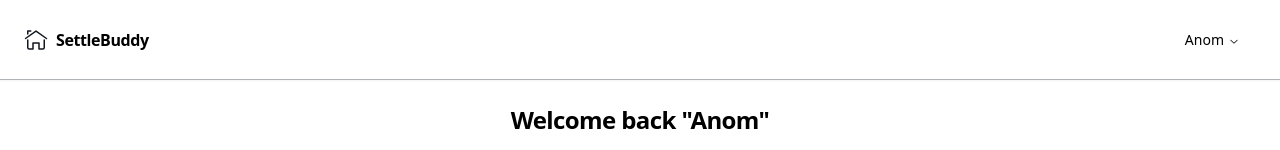
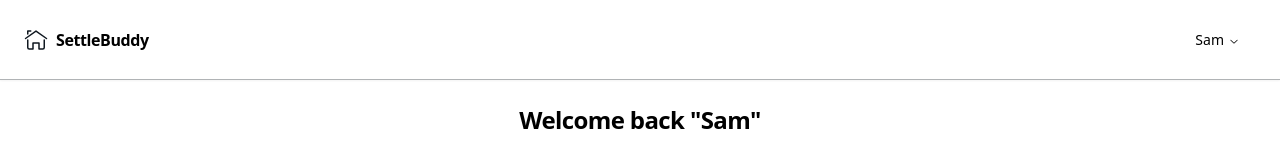
Before and after one commit to PDochev/hackathonparty, a React (Vite) app: page / in a window 1280 px wide. Shown: the top 150 px of the page. Built offline with nearby package versions, Linux system fonts and the light colour scheme; no server answers.

Commit message:
fix: Fix initial value of user.name

```diff
--- a/src/store.ts
+++ b/src/store.ts
@@ -10,7 +10,7 @@ type Action = {
 };
 
 export const useUserStore = create<UserState & Action>()((set) => ({
-  name: "Anom",
+  name: "Sam",
   id: "",
   updateName: (name) => set(() => ({ name })),
 }));
```
